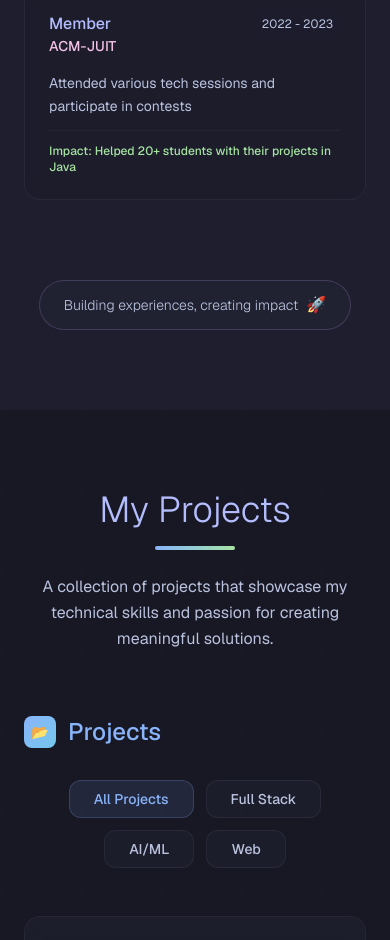
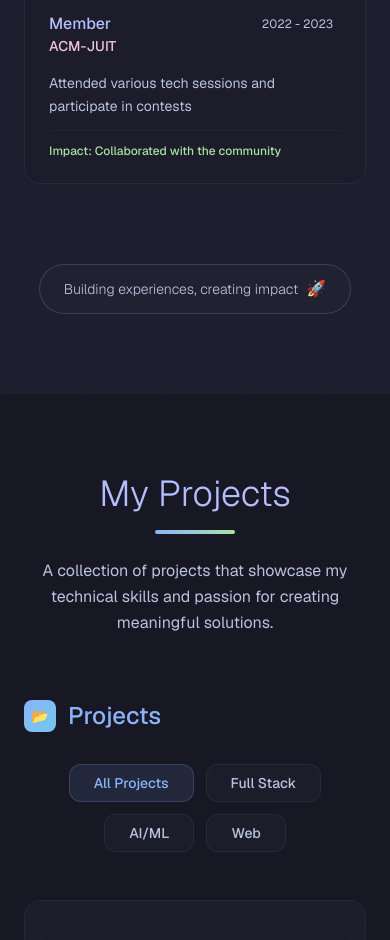
Before and after one commit to jashan7167/Portfolio, a React (Vite) app: page / in a window 390 px wide. Shown: the part 6443-7383 px from the top of the page. Built offline with nearby package versions, Linux system fonts and the light colour scheme.

Commit message:
optimisations for mobile

```diff
--- a/src/Components/Experience.tsx
+++ b/src/Components/Experience.tsx
@@ -53,7 +53,7 @@ const Experience = () => {
       organization: "ACM-JUIT",
       period: "2022 - 2023",
       description: "Attended various tech sessions and participate in contests",
-      impact: "Helped 20+ students with their projects in Java",
+      impact: "Collaborated with the community",
     },
   ];
 
--- a/src/Components/Navbar.tsx
+++ b/src/Components/Navbar.tsx
@@ -20,10 +20,12 @@ const Navbar = () => {
       setIsScrolled(window.scrollY > 50);
 
       // Get all sections
-      const sections = navItems.map(item => ({
-        id: item.id,
-        element: document.querySelector(item.href) as HTMLElement
-      })).filter(section => section.element);
+      const sections = navItems
+        .map((item) => ({
+          id: item.id,
+          element: document.querySelector(item.href) as HTMLElement,
+        }))
+        .filter((section) => section.element);
 
       // Find which section is currently in view
       const scrollPosition = window.scrollY + 100; // Offset for navbar height
```
